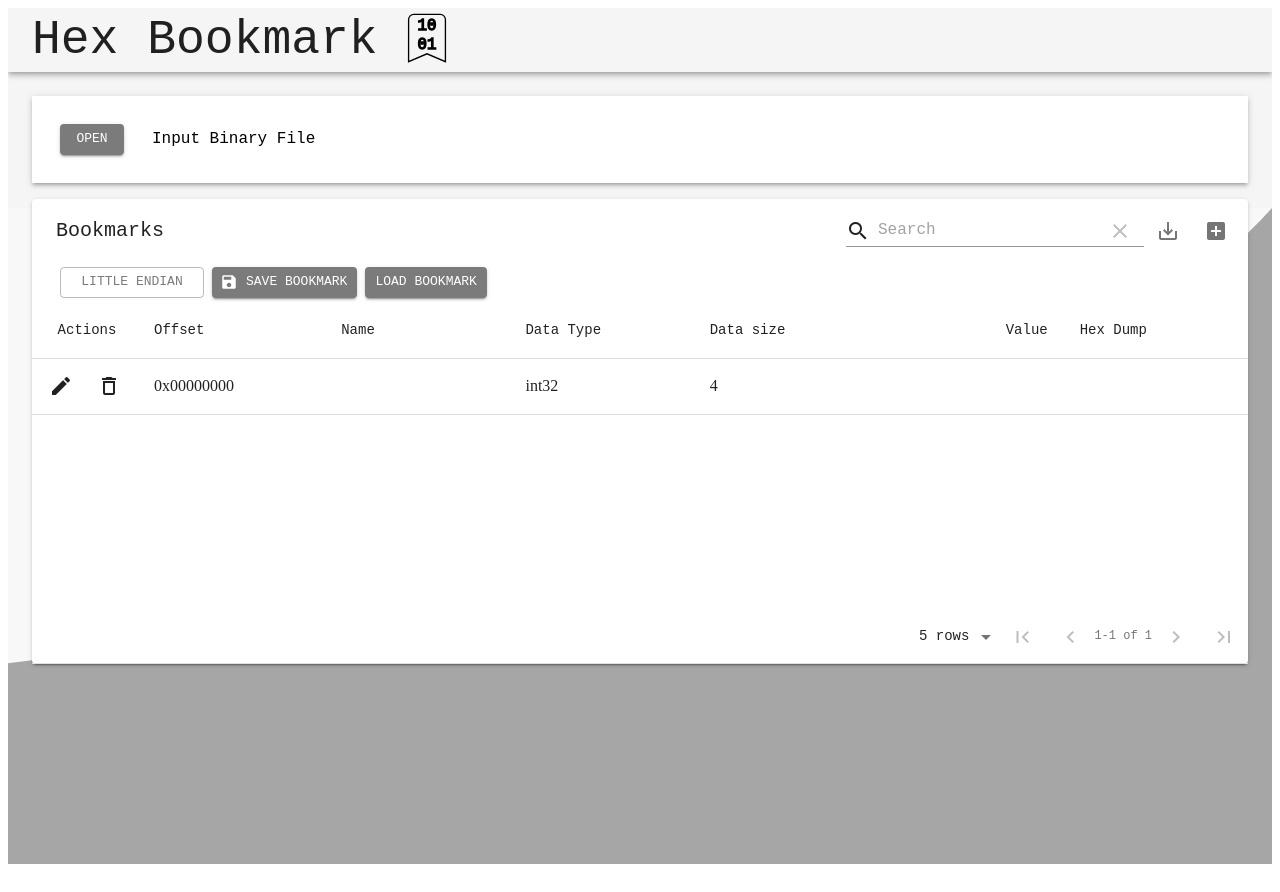
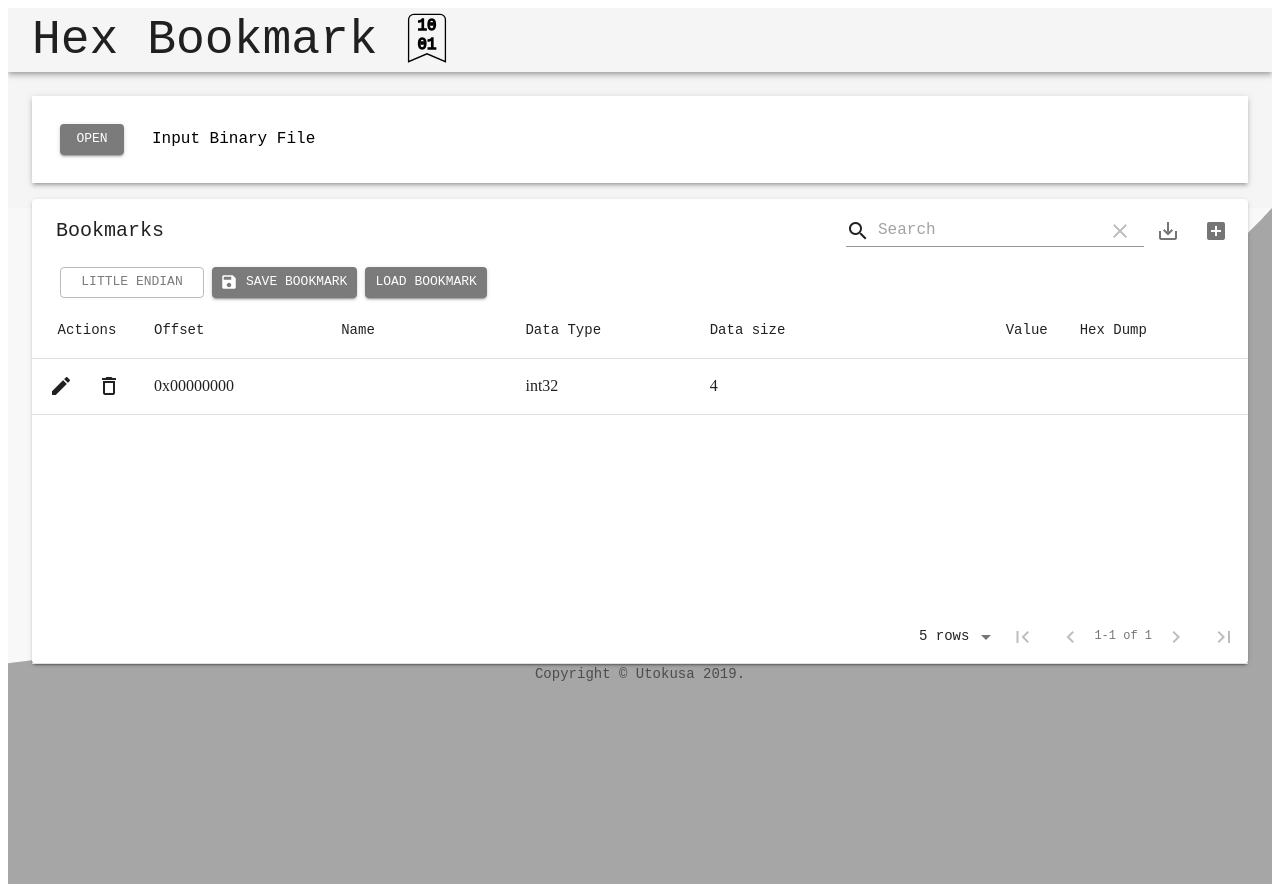
Before and after one commit to utokusa/hex_bookmark, a React (Create React App) app: page / in a window 1280 px wide. Built offline with nearby package versions, Linux system fonts and the light colour scheme.

Commit message:
Add copyright

```diff
--- a/src/App.js
+++ b/src/App.js
@@ -2,6 +2,7 @@ import React from 'react';
 // import './App.css';
 import { makeStyles } from '@material-ui/core/styles';
 import AppBar from '@material-ui/core/AppBar';
+import Link from '@material-ui/core/Link';
 import Toolbar from '@material-ui/core/Toolbar';
 import Typography from '@material-ui/core/Typography';
 import { createMuiTheme, MuiThemeProvider } from '@material-ui/core/styles';
@@ -76,6 +77,7 @@ function HexBookmarkApp(props) {
           </Toolbar>
         </AppBar>
         <HexBookmark />
+        <Copyright />
       </MuiThemeProvider>
     </div>
   );
@@ -99,4 +101,17 @@ class HexBookmark extends React.Component {
   }
 }
 
+function Copyright() {
+  return (
+    <Typography variant="body2" color="textSecondary" align="center">
+      {'Copyright © '}
+      <Link color="inherit" href="https://github.com/utokusa/">
+        Utokusa
+      </Link>{' '}
+      {new Date().getFullYear()}
+      {'.'}
+    </Typography>
+  );
+}
+
 export default App;
```
